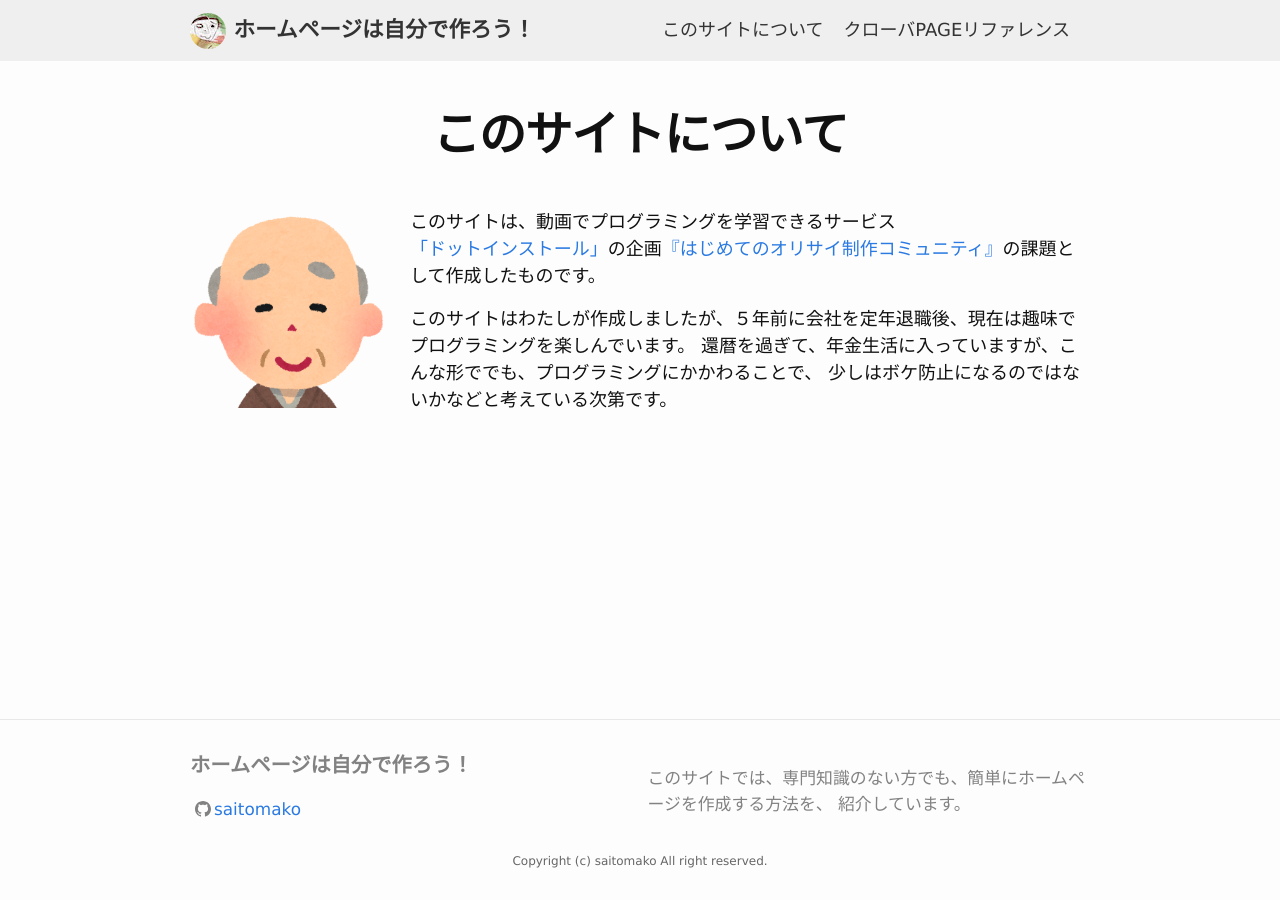
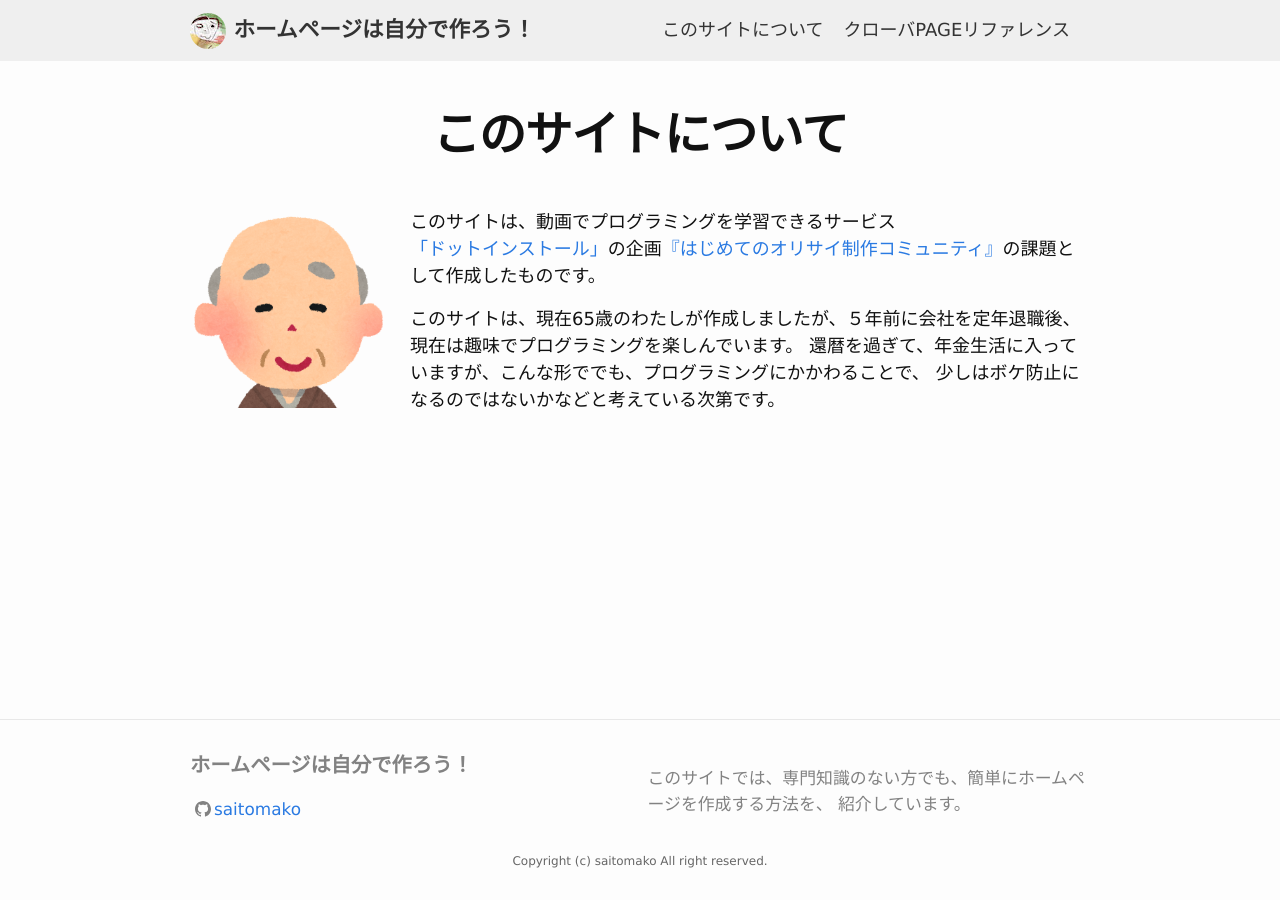
Before and after one commit to saitomako/hpbyself, a Jekyll site: the page built from about.md, in a window 1280 px wide. Built offline with Jekyll 4.4.1, drawn with Linux system fonts in a browser that asks for light colours.

Commit message:
update etc

```diff
--- a/about.md
+++ b/about.md
@@ -9,5 +9,5 @@ class: about
 
 このサイトは、動画でプログラミングを学習できるサービス[「ドットインストール」](https://dotinstall.com/)の企画[『はじめてのオリサイ制作コミュニティ』](https://note.com/dotinstall/n/nf30d841e318c)の課題として作成したものです。
 
-このサイトはわたしが作成しましたが、５年前に会社を定年退職後、現在は趣味でプログラミングを楽しんでいます。
+このサイトは、現在65歳のわたしが作成しましたが、５年前に会社を定年退職後、現在は趣味でプログラミングを楽しんでいます。
 還暦を過ぎて、年金生活に入っていますが、こんな形ででも、プログラミングにかかわることで、 少しはボケ防止になるのではないかなどと考えている次第です。
```
Also changed, not shown: 2 other files.
